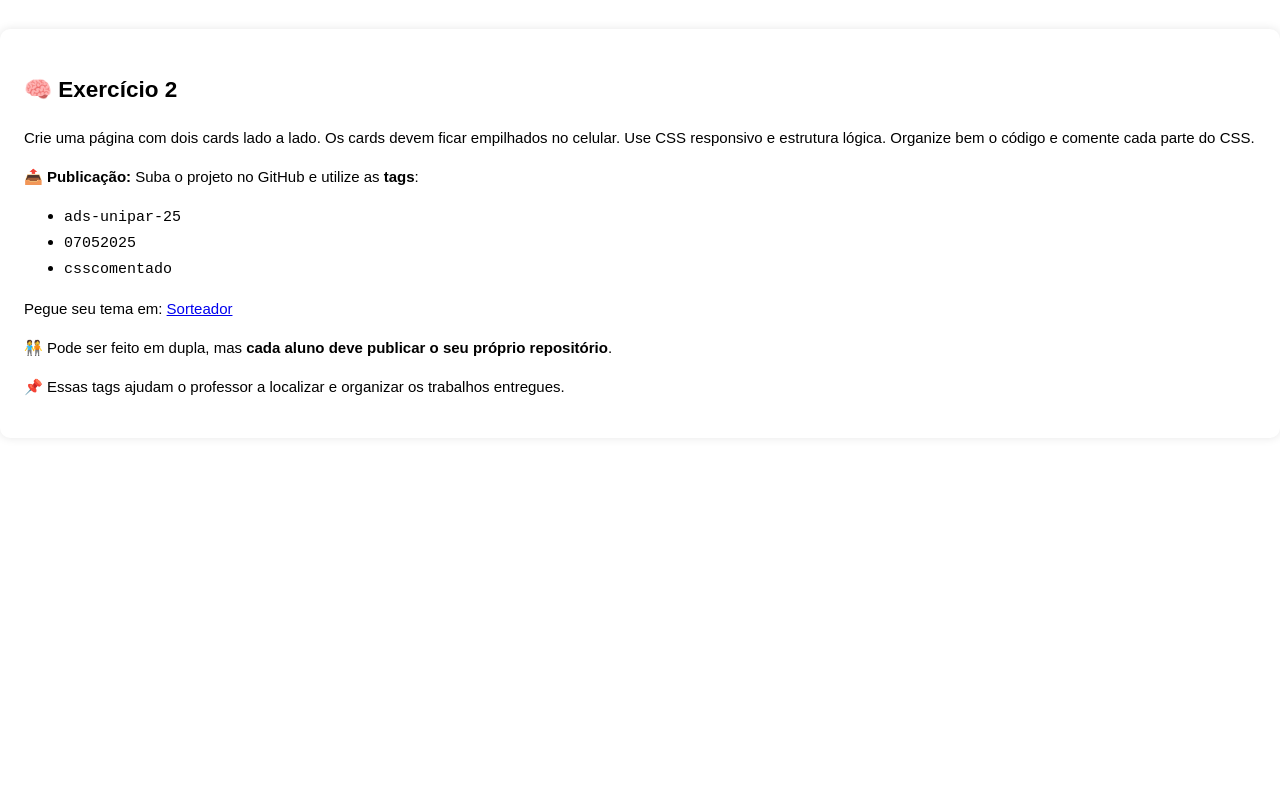
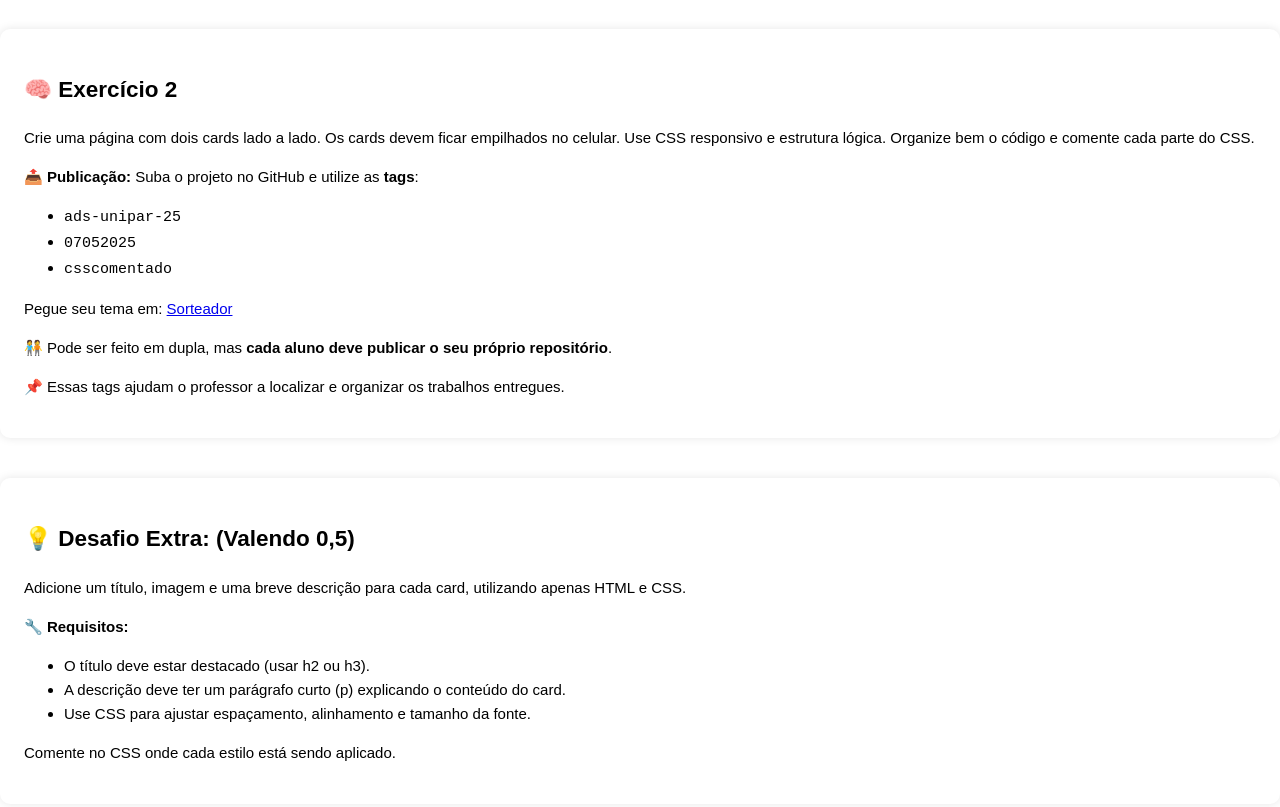
Before and after one commit to edvaldor/aula_css_2_slides, a plain HTML site: page index.html in a window 1280 px wide. Shown: the part 9036-9843 px from the top of the page. Before the commit the page ends 9514 px from the top, so only its background shows below. Drawn offline with Linux system fonts and the light colour scheme.

Commit message:
Update index.html

```diff
--- a/index.html
+++ b/index.html
@@ -260,5 +260,30 @@ body {font-family: Arial;}
     <p>🧑‍🤝‍🧑 Pode ser feito em dupla, mas <strong>cada aluno deve publicar o seu próprio repositório</strong>.</p>
     <p>📌 Essas tags ajudam o professor a localizar e organizar os trabalhos entregues.</p>
   </div>
+
+  <div class="slideb">
+    <h2>💡 Desafio Extra: (Valendo 0,5)</h2>
+    <p>Adicione um título, imagem e uma breve descrição para cada card, utilizando apenas HTML e CSS.</p>
+    <p><strong>🔧 Requisitos:</strong></p>
+    <ul>
+      <li>O título deve estar destacado (usar h2 ou h3).</li>
+      <li>A descrição deve ter um parágrafo curto (p) explicando o conteúdo do card.</li>
+      <li>Use CSS para ajustar espaçamento, alinhamento e tamanho da fonte.</li>
+    </ul>
+    <p>Comente no CSS onde cada estilo está sendo aplicado.</p>
+  </div>
+
+
+
+
+
+
+
+
+
+
+
+
+
 </body>
 </html>
```
